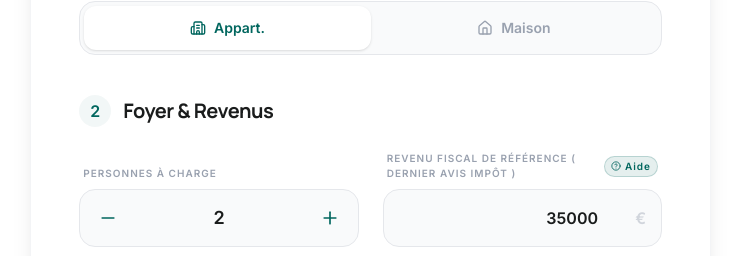
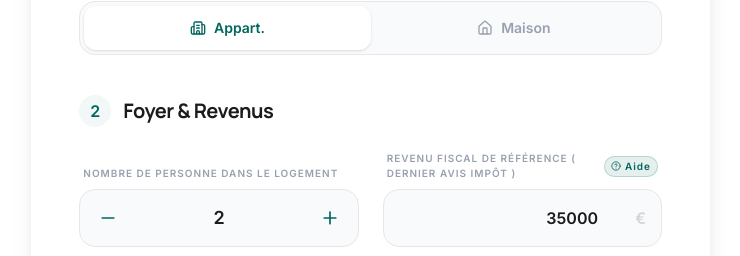
Before and after one commit to yannm-stack/simulimmoneuf, a React (Vite) app: page /simulateur-ptz in a window 1280 px wide. Shown: the part 1215-1471 px from the top of the page, without its empty margins (536-1276 px from the left). Built offline with nearby package versions, Linux system fonts and the light colour scheme; no server answers.

Commit message:
feat: Update PTZ calculator label
Change "Personnes à charge" to "Nombre de personne dans le logement" in the PTZ calculator for clarity.

```diff
--- a/src/pages/PTZCalculator.tsx
+++ b/src/pages/PTZCalculator.tsx
@@ -374,7 +374,7 @@ export default function PTZCalculator() {
                       </div>
                       <div className="grid grid-cols-1 md:grid-cols-2 gap-6 items-end">
                         <div className="space-y-2">
-                          <label className="text-[10px] font-extrabold text-gray-400 uppercase tracking-widest block px-1">Personnes à charge</label>
+                          <label className="text-[10px] font-extrabold text-gray-400 uppercase tracking-widest block px-1">Nombre de personne dans le logement</label>
                           <div className="flex items-center bg-gray-50 border border-gray-200 rounded-2xl p-1">
                             <button
                               onClick={() => occupants > 1 && setOccupants(occupants - 1)}
```
